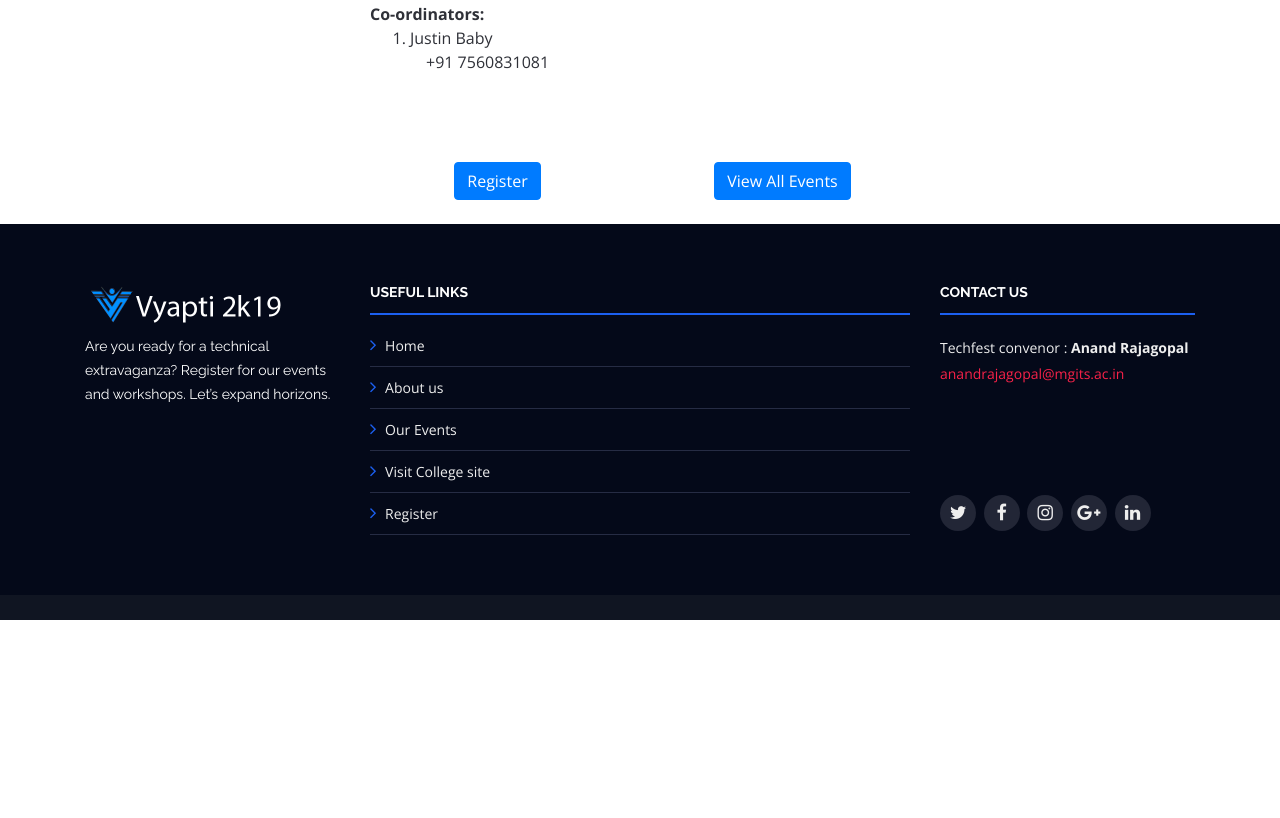
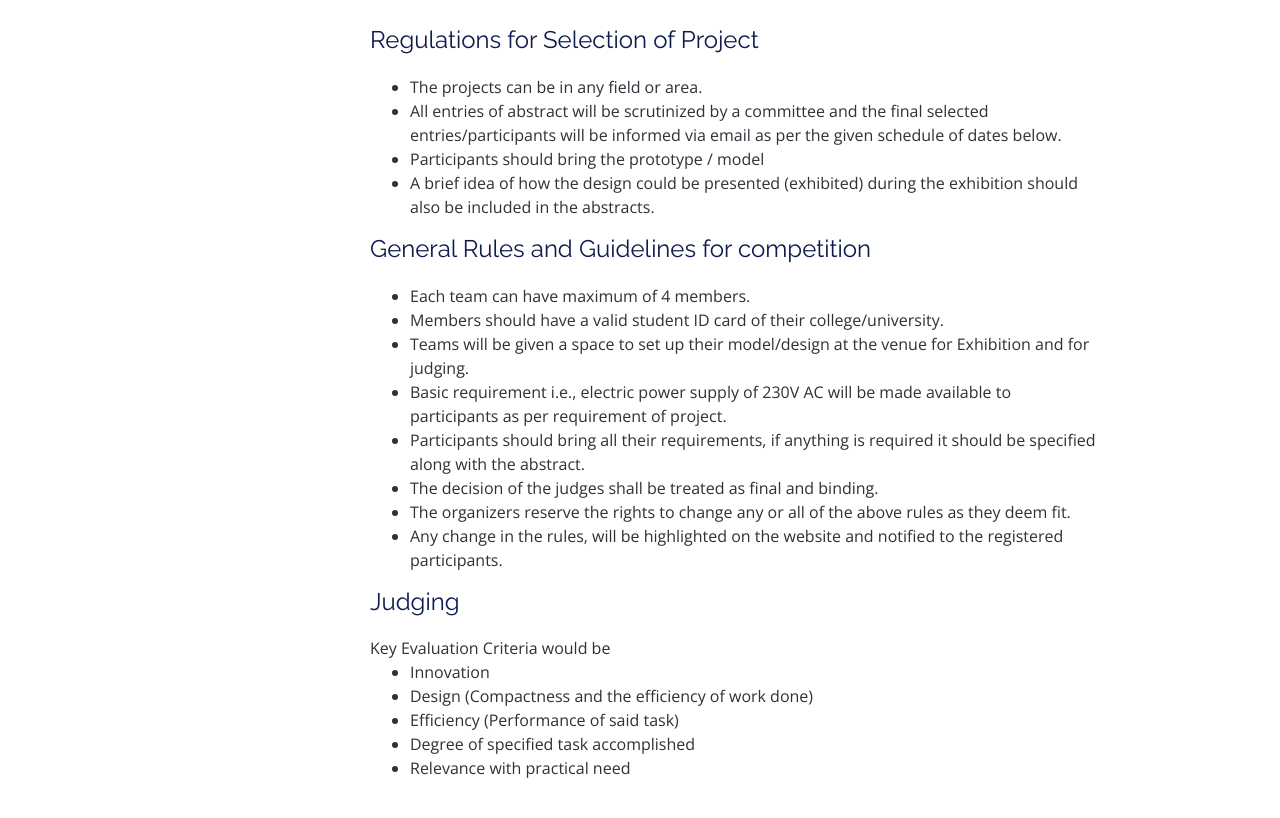
Before and after one commit to aswinavofficial/vyapti2k19, a plain HTML site: page events/me/project_x.html in a window 1280 px wide. Shown: the part 619-1437 px from the top of the page. Before the commit the page ends 1239 px from the top, so only its background shows below. Drawn offline with nearby package versions, Linux system fonts and the light colour scheme.

Commit message:
modified mech event projectx

```diff
--- a/events/me/project_x.html
+++ b/events/me/project_x.html
@@ -89,14 +89,47 @@
               <b>Venue : </b> ME Hall<br />
               <b>Prize Worth : </b> 25k<br />
               <b>Fee : </b> 500<br />
-              <b>Team Size : </b>Maximum 4 member Team <br /> <br />
+              <b>Team Size : </b>Maximum 4 member Team<br/>
+              <b>Send Abstracts to <span style="color: red;">mitsprojectx@gmail.com</span></b><br/>
+              <b>Last Date to Submit Abstract :</b>March 21st 2019<br /> <br />
               <h4>EVENT DESCRIPTION</h4>
               <p style="text-align:justify">
-                '<i>Re-designing Intellectual Thoughts.</i>'<br>Objective : It is an endeavour to foster and enhance the culture
+                '<i>Re-designing Intellectual Thoughts.</i>'<br>Objective : It is an endeavour to foster and enhance
+                the culture
                 of scientific inquiry and its relevance in real. It does not take much strength to do things, but it
                 requires a great deal of strength to decide what to do. When reason and unreason comes into contact,
                 electrical shock occurs. This is called polemics. Implement innovative ideas to showcase your mind.
               </p>
+              <h4>Regulations for Selection of Project</h4>
+              <ul>
+                <li>The projects can be in any field or area.</li>
+                <li>All entries of abstract will be scrutinized by a committee and the final selected
+                  entries/participants will be informed via email as per the given schedule of dates below.</li>
+                <li>Participants should bring the prototype / model</li>
+                <li>A brief idea of how the design could be presented (exhibited) during the exhibition should also be
+                  included in the abstracts.
+                </li>
+              </ul>
+              <h4>General Rules and Guidelines for competition</h4>
+              <ul>
+                <li>Each team can have maximum of 4 members.</li>
+                <li>Members should have a valid student ID card of their college/university.</li>
+                <li>Teams will be given a space to set up their model/design at the venue for Exhibition and for judging.</li>
+                <li>Basic requirement i.e., electric power supply of 230V AC will be made available to participants as per requirement of project.</li>
+                <li>Participants should bring all their requirements, if anything is required it should be specified along with the abstract.</li>
+                <li>The decision of the judges shall be treated as final and binding.</li>
+                <li>The organizers reserve the rights to change any or all of the above rules as they deem fit.</li>
+                <li>Any change in the rules, will be highlighted on the website and notified to the registered participants.</li>
+              </ul>
+              <h4>Judging</h4>
+              Key Evaluation Criteria would be
+              <ul>
+                <li>Innovation</li>
+                <li>Design (Compactness and the efficiency of work done)</li>
+                <li>Efficiency (Performance of said task)</li>
+                <li>Degree of specified task accomplished</li>
+                <li>Relevance with practical need</li>
+              </ul>
               <br />
               <b>Co-ordinators:</b><br>
               <ol>
@@ -130,6 +163,7 @@
             &nbsp;<br />
           </div>
         </div>
+      </div>
     </section>
   </main>
 
```
